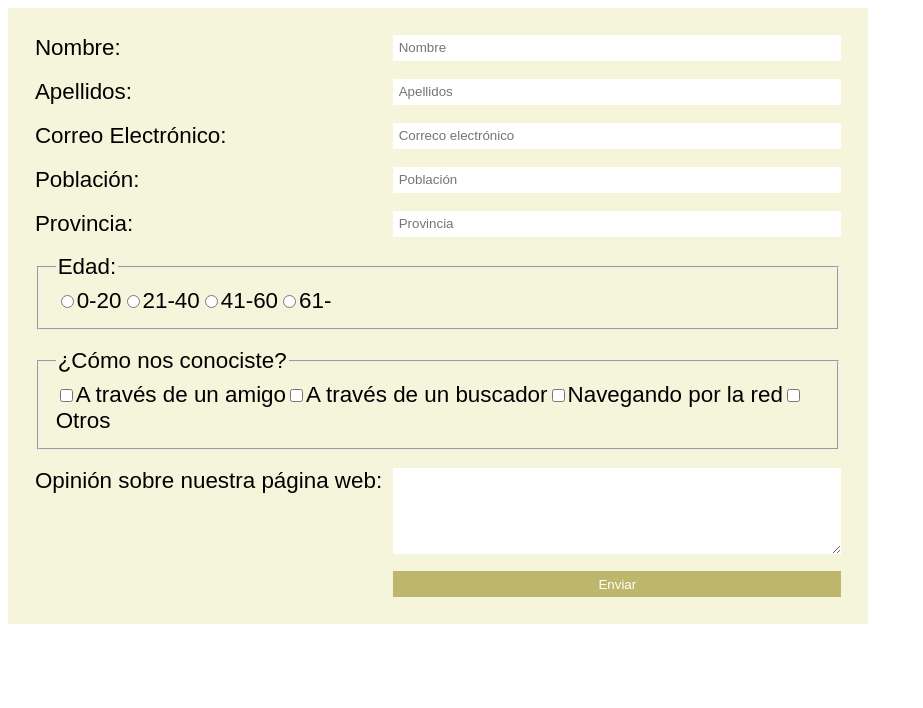
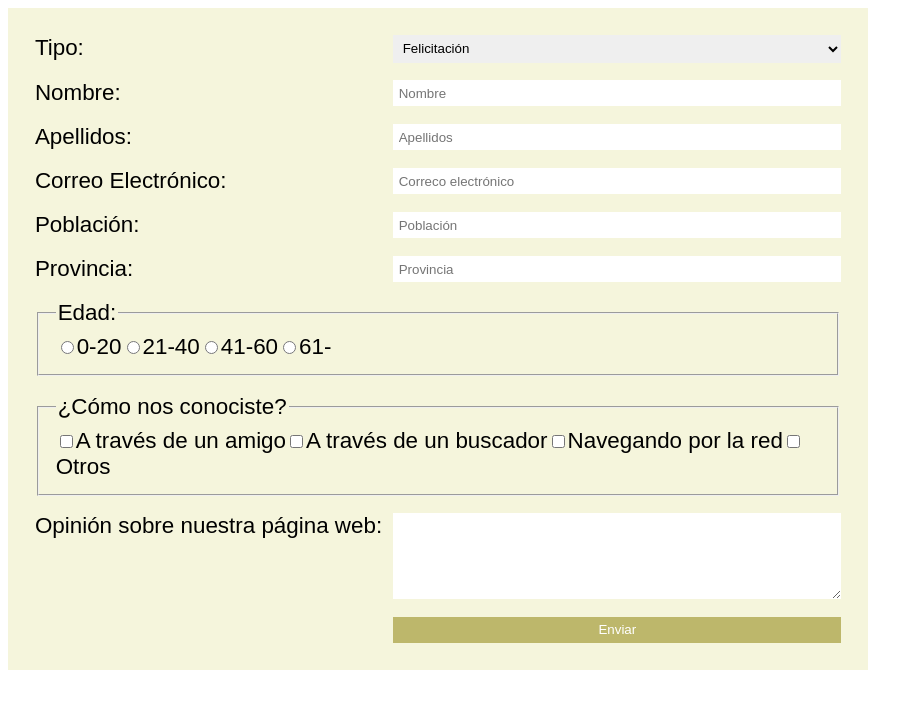
Before and after one commit to ecanovas/contactoalquibla, a Next.js app: page /contacto in a window 1280 px wide. Shown: the top 708 px of the page, without its empty margins (0-923 px from the left). Built offline with nearby package versions, Linux system fonts and the light colour scheme.

Commit message:
se envía el correo a la dirección MAIL_TO del enviroment se añade tipo de contacto

```diff
--- a/pages/api/contacto.js
+++ b/pages/api/contacto.js
@@ -29,7 +29,7 @@ export default async function fun(req, res) {
 
     let info = await transporter.sendMail({
         from: `${nombre} ${apellidos} <${email}>`, //'"Fred Foo " <foo@example.com>', // sender address
-        to: "ernesto.canovas@gmail.com", // list of receivers
+        to: process.env.MAIL_TO, // list of receivers
         subject: "Formulario Contacto - WEB", // Subject line
         text: texto, // plain text body
         //        html: JSON.stringify(req.body), // html body
--- a/pages/contacto.js
+++ b/pages/contacto.js
@@ -107,8 +107,8 @@ export default function Contacto() {
         // comprobaciones adicionales
 
         // comprobamos datos necesarios
-//        console.log(datos);
-//        console.log(erroresL);
+        //        console.log(datos);
+        //        console.log(erroresL);
 
         if (erroresL.length > 0) {
             setErrores(erroresL);
@@ -141,8 +141,7 @@ export default function Contacto() {
 
     let render = '';
 
-    if (enviado)
-    {
+    if (enviado) {
         render = (
             <div>
                 Mensaje enviado correctamente !!!!
@@ -155,6 +154,15 @@ export default function Contacto() {
             <>
                 <ErroresForm error={errores} />
                 <form ref={fc} name="formulariocontacto" className={style.fcontacto} action="/send-data-here" method="post">
+                    <label htmlFor="tipo">Tipo:</label>
+                    <select id="tipo" name="tipo">
+                        <option value="felicitacion" selected>Felicitación</option>
+                        <option value="queja">Queja</option>
+                        <option value="reclamacion">Reclamación</option>
+                        <option value="sugerencia">Sugerencia</option>
+                    </select>
+
+
                     <label htmlFor="nombre">Nombre:</label>
                     <input type="text" id="nombre" name="nombre" placeholder="Nombre" required />
 
@@ -187,7 +195,7 @@ export default function Contacto() {
                     </fieldset>
 
                     <label htmlFor="opinion">Opinión sobre nuestra página web:</label>
-                    <textarea id="opinion" cols="40" rows="5" name="opinion" required minLength={50}></textarea>
+                    <textarea id="opinion" cols="40" rows="5" name="opinion" required minLength={10}></textarea>
 
                     <input type="submit" onClick={enviarManejador} value={deshabilitarEnvio ? 'Enviando...' : 'Enviar'} disabled={deshabilitarEnvio} />
                 </form>
```
Also changed, not shown: 1 other file (tests, documents, lock files or other folders).
